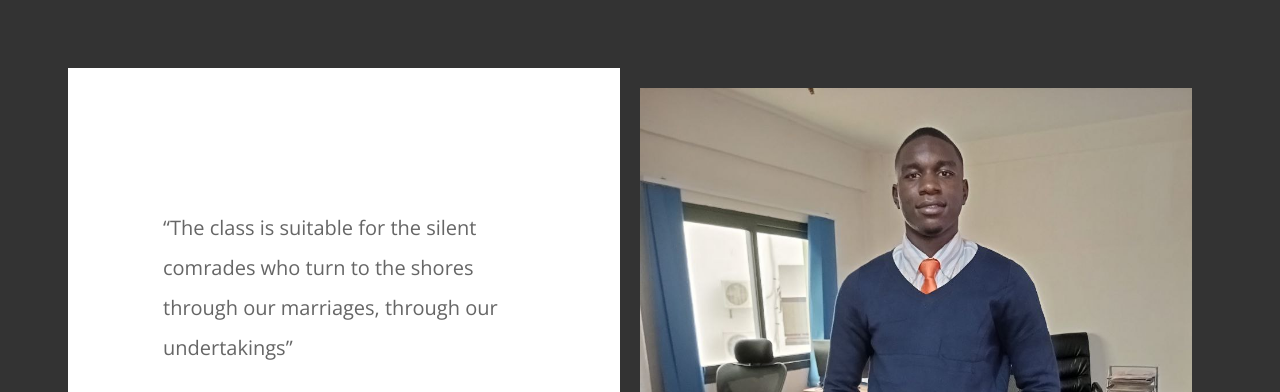
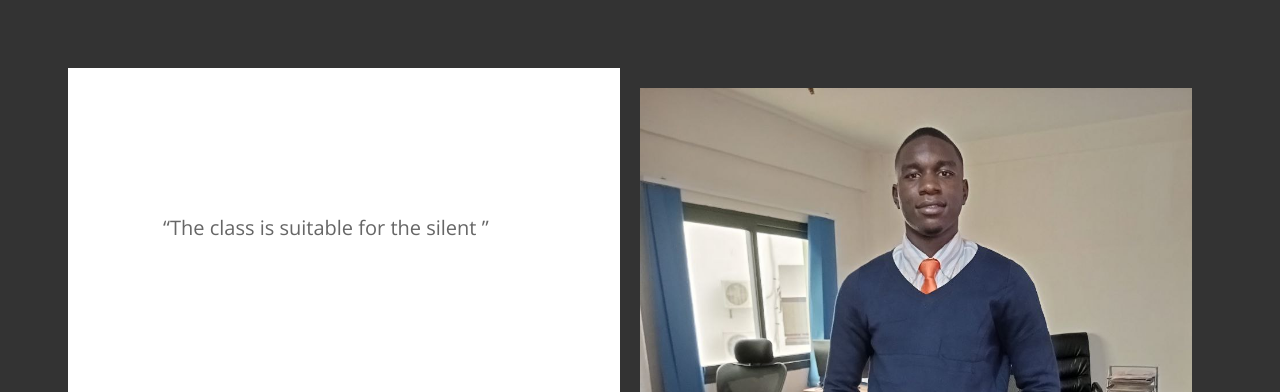
Before and after one commit to branzechristian/my_profile_dash, a plain HTML site: page index.html in a window 1280 px wide. Shown: the top 392 px of the page. Drawn offline with nearby package versions, Linux system fonts and the light colour scheme.

Commit message:
Update index.html

```diff
--- a/index.html
+++ b/index.html
@@ -20,7 +20,7 @@ http://www.tooplate.com/view/2110-character
 <body class="tm-bg-dark">
     <main class="tm-container masonry">
         <div class="item tm-bg-white tm-block tm-block-left" data-desktop-seq-no="1" data-mobile-seq-no="1">
-            <p class="tm-hero-text">&ldquo;The class is suitable for the silent comrades who turn to the shores through our marriages, through our undertakings&rdquo;</p>
+            <p class="tm-hero-text">&ldquo;The class is suitable for the silent &rdquo;</p>
             <header class="tm-block-brand">
                 <div class="tm-bg-primary-dark tm-text-white tm-block-brand-inner">
                     <i class="fas fa-braille fa-3x"></i>
```
